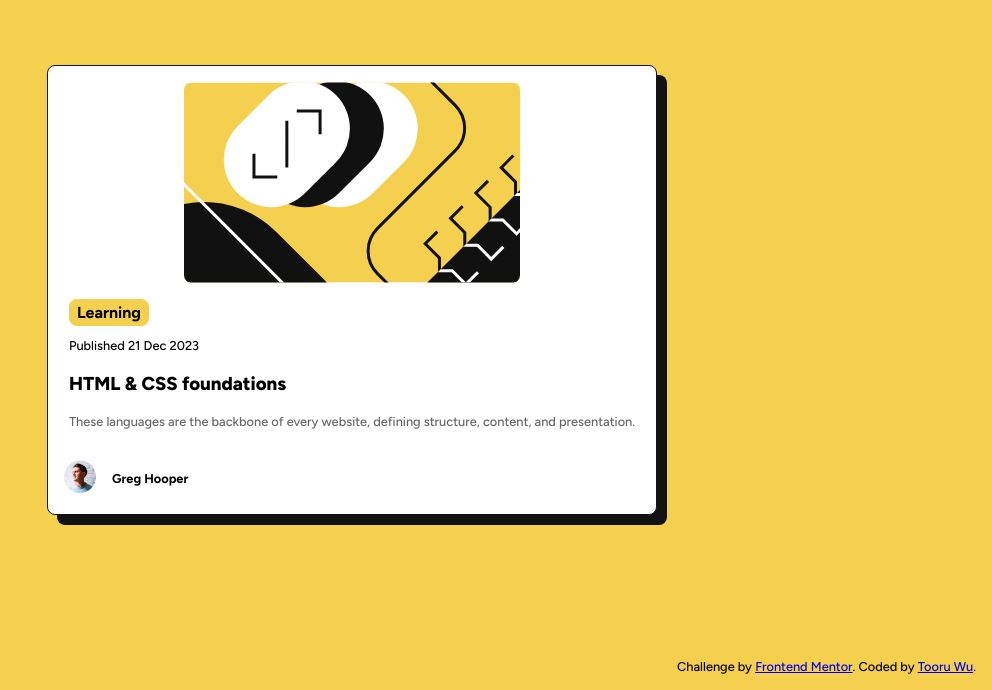
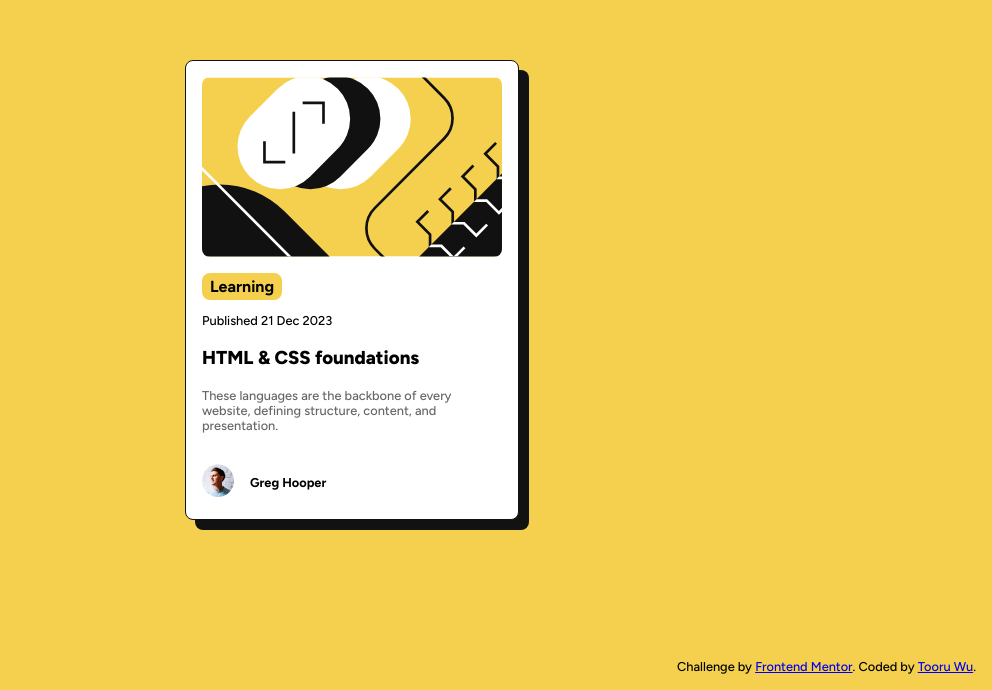
Before and after one commit to TooruTW/frontendmentor-Blog-preview-card, a plain HTML site: page index.html in a window 1280 px wide. Shown: the part 110-800 px from the top of the page, without its empty margins (288-1280 px from the left). Drawn offline with Linux system fonts and the light colour scheme.

Commit message:
update card width

```diff
--- a/style.css
+++ b/style.css
@@ -16,8 +16,9 @@ body{
 }
 
 .card{
-    width: 45vw;
-    min-width: 300px;
+    width: fit-content;
+    max-width: 300px;
+    min-width: 250px;
     display: flex;
     flex-direction: column;
     align-items: center;
```
